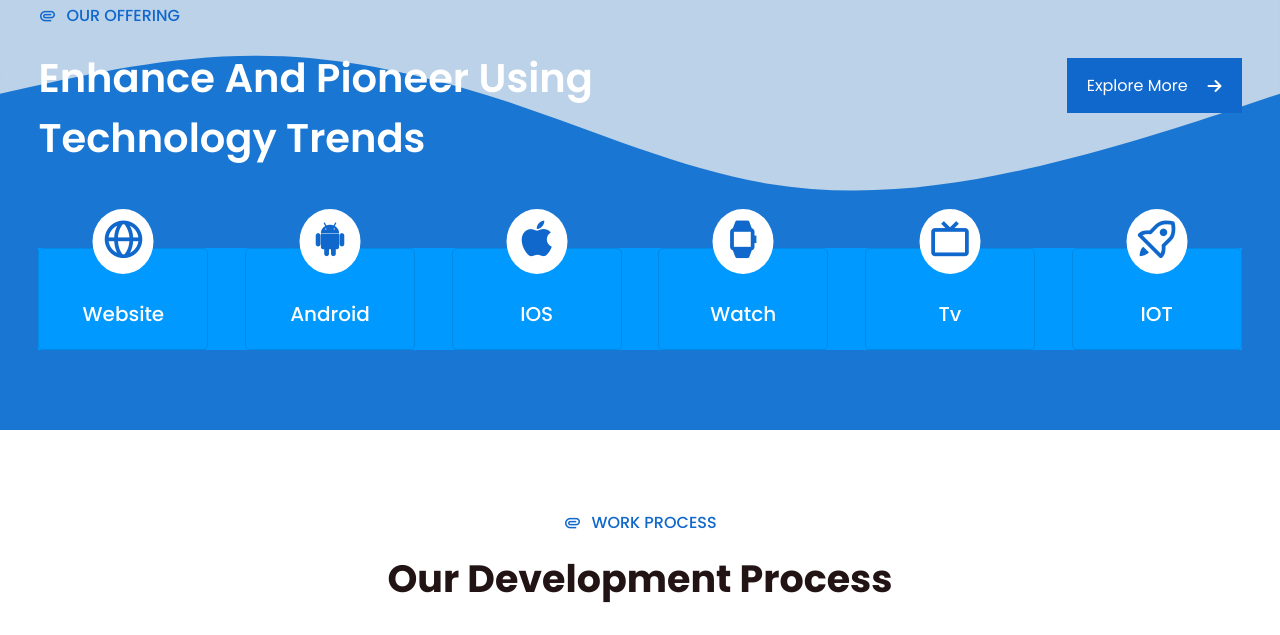
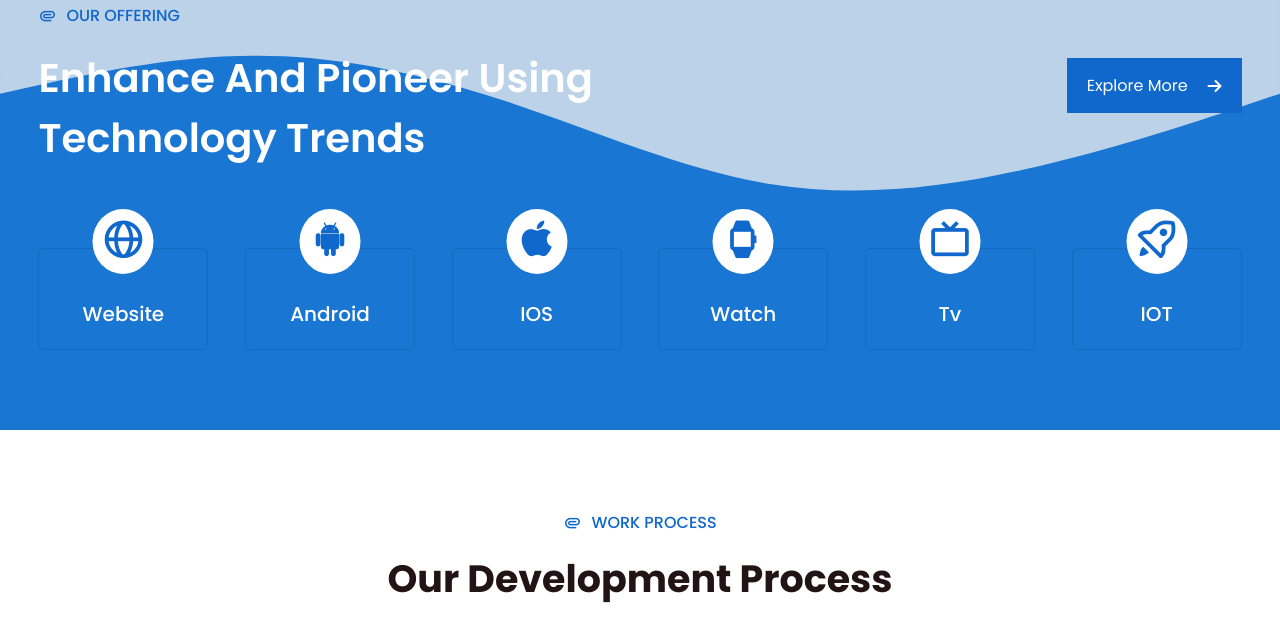
Before and after one commit to Sai-125/nodj_ltd, a plain HTML site: page index.html in a window 1280 px wide. Shown: the part 2961-3596 px from the top of the page. Drawn offline with nearby package versions, Linux system fonts and the light colour scheme.

Commit message:
Update 1.css

```diff
--- a/1.css
+++ b/1.css
@@ -438,7 +438,7 @@ svg{
     /* flex-wrap: wrap; */
     text-align: center;
     gap: 20px;
-    background: #0099ff;
+    background: #1976d2;
 
 }
 .tech_cards_sub{
```
